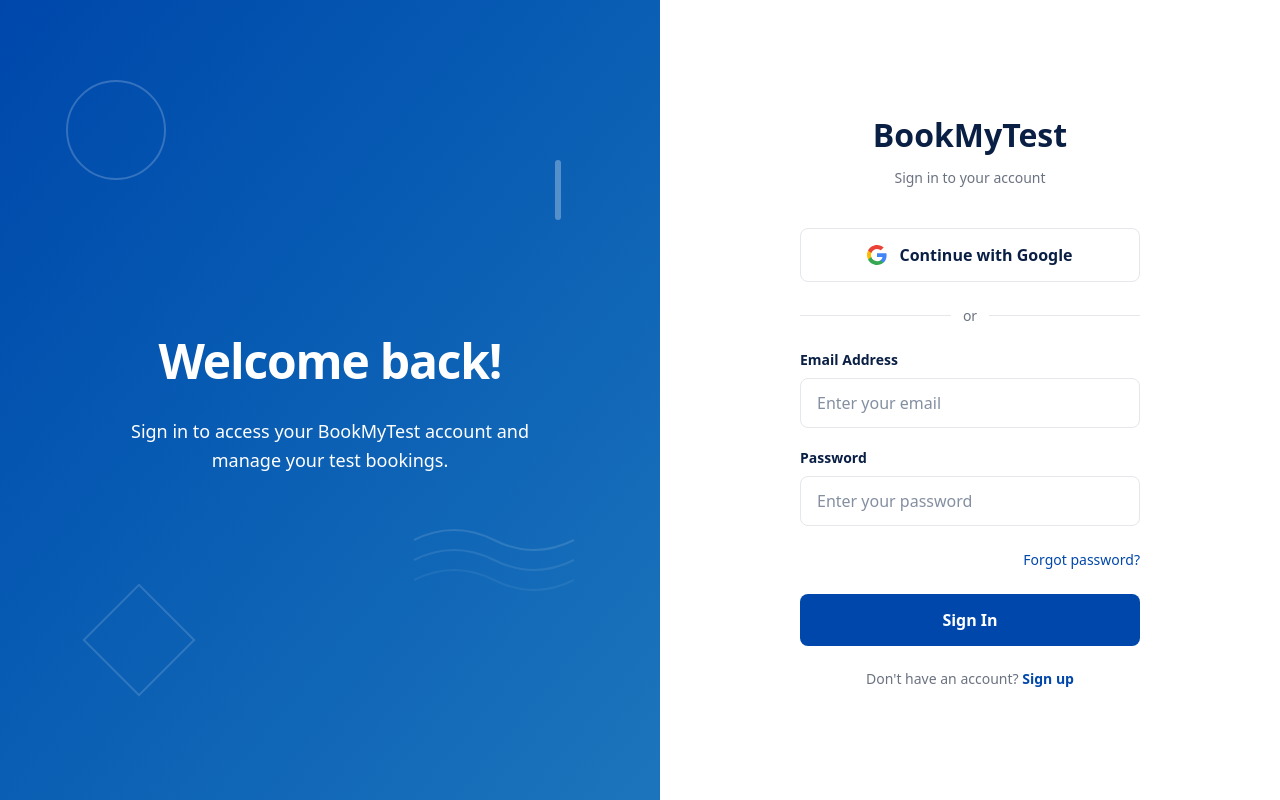
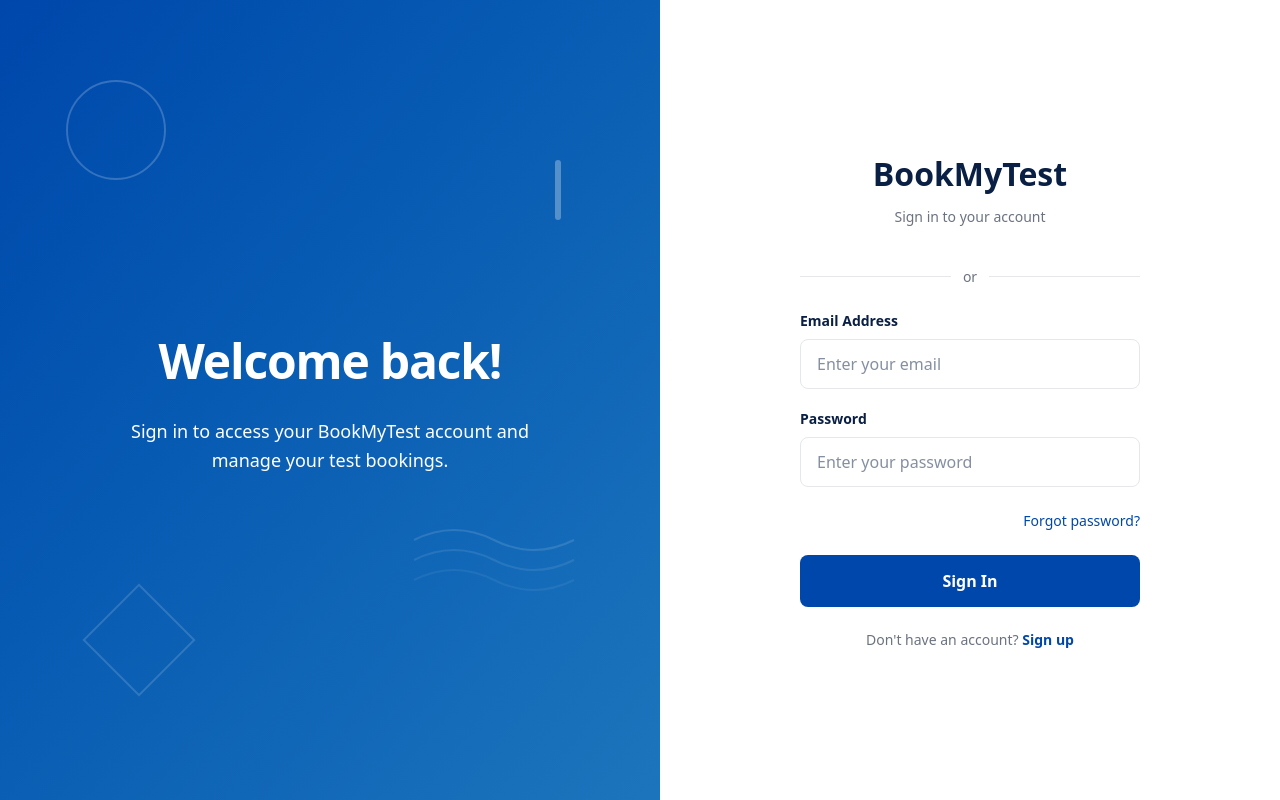
Before and after one commit to munal777/user-auth-core, a React (Vite) app in the folder frontend/: page /sign-in in a window 1280 px wide. Built offline with nearby package versions, Linux system fonts and the light colour scheme; no server answers.

Commit message:
fix: update the GoogleSignInButton with passing the props

```diff
--- a/frontend/src/components/GoogleSignInButton.jsx
+++ b/frontend/src/components/GoogleSignInButton.jsx
@@ -1,49 +1,27 @@
 import { useEffect, useRef, useState } from "react";
-import { GoogleLoginService } from "../services/authServices";
 
 import { CLIENT_ID } from "../config/api";
 
-export default function GoogleSignIn() {
+export default function GoogleSignInButton({ onSuccess }) {
   const googleSignInDiv = useRef(null);
-
-  // const handleCallbackResponse = async (response) => {
-
-  //   try {
-  //     const res = await GoogleLoginService(response.credential);
-
-
-  //     if (!res.data.IsSuccess) {
-  //       throw new Error("Login failed. Please try again.");
-  //     }
-
-  //     setSuccess("Login successful! Tokens received:");
-
-  //   } catch (err) {
-  //     console.error("Login error:", err);
-  //     setError("An unexpected error occurred. Please try again.");
-  //   } finally {
-  //     setLoading(false);
-  //   }
-  // };
 
   useEffect(() => {
     if (window.google && window.google.accounts) {
       window.google.accounts.id.initialize({
-          client_id:
-            CLIENT_ID.GOOGLE,
+        client_id: CLIENT_ID.GOOGLE,
         callback: onSuccess,
       });
 
       window.google.accounts.id.renderButton(googleSignInDiv.current, {
         theme: "outline",
         size: "large",
-          text: "sign_in_with",
+        text: "signin_with",
         shape: "rectangular",
       });
     }
   }, []);
 
   return (
-        <div ref={googleSignInDiv}/>
+    <div ref={googleSignInDiv} />
   );
 }
--- a/frontend/src/pages/SignIn.jsx
+++ b/frontend/src/pages/SignIn.jsx
@@ -1,12 +1,16 @@
 import { useState } from "react";
 import { Link } from "react-router-dom";
+import { GoogleLoginService } from "../services/authServices";
+import GoogleSignInButton from "../components/GoogleSignInButton";
 
 const SignIn = () => {
   const [email, setEmail] = useState("");
   const [password, setPassword] = useState("");
   const [error, setError] = useState("");
+  const [success, setSuccess] = useState("");
+  const [loading, setLoading] = useState(false);
 
-  const handleSubmit = () => {
+  const handleSubmit = (e) => {
     e.preventDefault();
     setError("");
 
@@ -16,9 +20,24 @@ const SignIn = () => {
     }
   };
 
-  const handleGoogleSignIn = () => {
-    // Handle Google sign in logic here
-    console.log("Sign in with Google");
+  const handleGoogleSignIn = async (response) => {
+    setLoading(true);
+    setError("");
+
+    try {
+      const res = await GoogleLoginService(response.credential);
+
+      if (!res.data.IsSuccess) {
+        throw new Error("Login failed. Please try again.");
+      }
+
+      setSuccess("Login successful! Tokens received:");
+    } catch (err) {
+      console.error("Login error:", err);
+      setError("An unexpected error occurred. Please try again.");
+    } finally {
+      setLoading(false);
+    }
   };
 
   return (
@@ -108,30 +127,9 @@ const SignIn = () => {
           </div>
 
           {/* Google Sign In Button */}
-          <button
-            onClick={handleGoogleSignIn}
-            className="w-full py-[14px] border-[1.5px] border-[#E5E7EB] rounded-lg bg-white text-[#0A1F44] text-base font-semibold cursor-pointer flex items-center justify-center gap-3 mb-6 transition-all duration-200 hover:bg-[#F8F9FA] hover:border-[#0047AB]"
-          >
-            <svg width="20" height="20" viewBox="0 0 20 20">
-              <path
-                fill="#4285F4"
-                d="M19.6 10.23c0-.82-.1-1.42-.25-2.05H10v3.72h5.5c-.15.96-.74 2.31-2.04 3.22v2.45h3.16c1.89-1.73 2.98-4.3 2.98-7.34z"
-              />
-              <path
-                fill="#34A853"
-                d="M13.46 15.13c-.83.59-1.96 1-3.46 1-2.64 0-4.88-1.74-5.68-4.15H1.07v2.52C2.72 17.75 6.09 20 10 20c2.7 0 4.96-.89 6.62-2.42l-3.16-2.45z"
-              />
-              <path
-                fill="#FBBC05"
-                d="M3.99 10c0-.69.12-1.35.32-1.97V5.51H1.07A9.973 9.973 0 000 10c0 1.61.39 3.14 1.07 4.49l3.24-2.52c-.2-.62-.32-1.28-.32-1.97z"
-              />
-              <path
-                fill="#EA4335"
-                d="M10 3.88c1.88 0 3.13.81 3.85 1.48l2.84-2.76C14.96.99 12.7 0 10 0 6.09 0 2.72 2.25 1.07 5.51l3.24 2.52C5.12 5.62 7.36 3.88 10 3.88z"
-              />
-            </svg>
-            Continue with Google
-          </button>
+          <div className="my-3">
+            <GoogleSignInButton onSuccess={handleGoogleSignIn}/>
+          </div>
 
           {/* Divider */}
           <div className="flex items-center my-6 gap-3">
```
Lines whose indentation alone changed are shown as unchanged.
